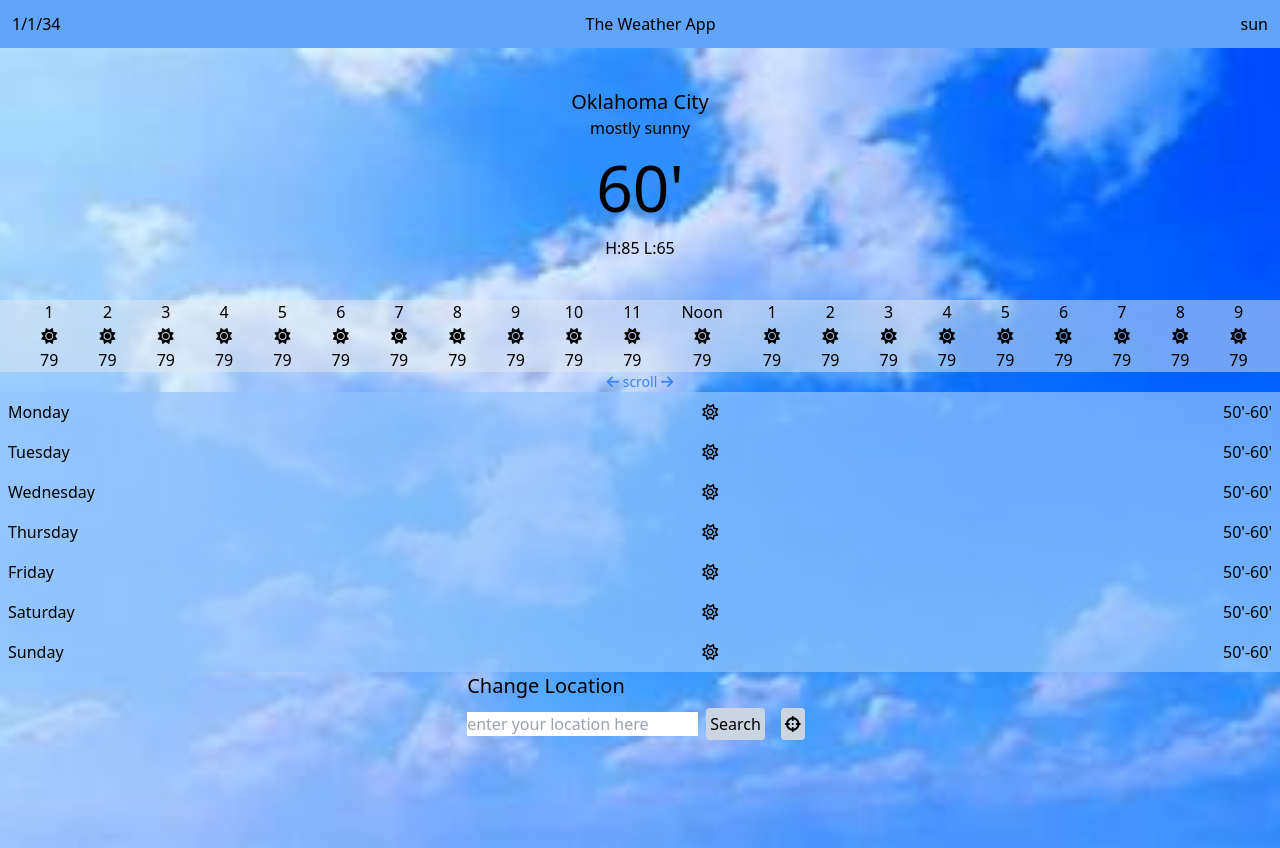
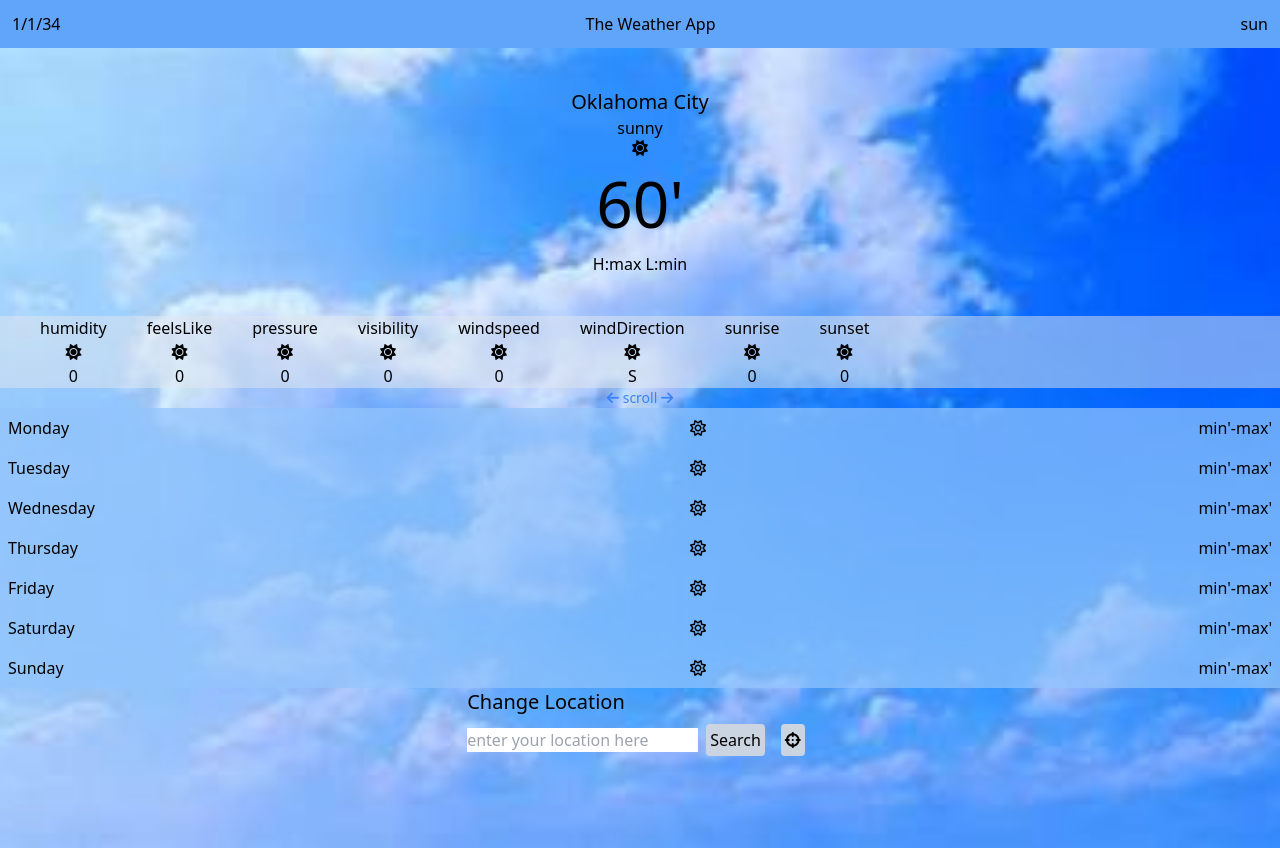
Before and after one commit to deadlykittensgs/react-weather-app, a React (Vite) app: page / in a window 1280 px wide. Built offline with nearby package versions, Linux system fonts and the light colour scheme.

Commit message:
work on converting values

```diff
--- a/src/App.jsx
+++ b/src/App.jsx
@@ -4,13 +4,28 @@ import Hours from './components/Hours'
 import Days from './components/Days'
 
 function App() {
-  const [weatherArray, setWeatherArray] = useState([])
+
+
+
+
+  const [description, setDescription] = useState("sunny")
+  const [dailyMin, setDailyMin] = useState("min")
+  const [dailyMax, setDailyMax] = useState("max")
+  const [weatherArray, setWeatherArray] = useState("")
   const [inputValue, setInputValue] = useState('');
-  const [storedValue, setStoredValue] = useState('');
   const [weather, setWeather] = useState(60)
+  const [humidity, setHumidity] = useState(0)
+  const [visibility, setVisibility] = useState(0)
+  const [windspeed, setWindspeed] = useState(0)
+  const [windDirection,setWindDirection] =useState("S")
+  const [sunrise, setSunrise] = useState(0)
+  const [sunset, setSunset] = useState(0)
+  const [feelsLike, setFeelsLike] = useState(0)
+  const [pressure, setPressure] = useState(0)
   const apiKey ="37c2c16aaa0dc6e405e59110c9fe7c67";
 
  //  step 1 add use states to put information in
+
   // Step 2: Handle input change and update the state
   const handleInputChange = (event) => {
     setInputValue(event.target.value);
@@ -18,7 +33,6 @@ function App() {
 
   // Step 3: Handle click event and store the input value
   const handleClick = () => {
-    setStoredValue(inputValue);
     let locationOfSearch = inputValue.toLocaleLowerCase()
     getWeatherData(locationOfSearch)
   };
@@ -34,10 +48,11 @@ async function getWeatherData(city) {
 
 // check to see if response is ok
 if (!response.ok) {
+  console.log("fetch fail")
   throw new Error("could not fetch weather Data")
 }
+
 // if valid information is returned
-
 let apiInformation = await response.json()
 
 // give use state information
@@ -49,6 +64,18 @@ changeDom()
 
 function changeDom() {
   setWeather(weatherArray.main.temp )
+  setDailyMin(weatherArray.main.temp_min)
+  setDailyMax(weatherArray.main.temp_max)
+  setDescription(weatherArray.weather[0].description)
+  setHumidity(weatherArray.main.pressure)
+  setVisibility(weatherArray.visibility)
+  setWindspeed(weatherArray.wind.speed)
+  setWindDirection(weatherArray.wind.deg)
+  setSunrise(weatherArray.sys.sunrise)
+  setSunset(weatherArray.sys.sunset)
+  setFeelsLike(weatherArray.main.feels_like)
+  setPressure(weatherArray.main.pressure)
+  // set description for some reason it will only set as an object
 
 }
 
@@ -57,11 +84,6 @@ function changeDom() {
 
 
 
-function getLocation() {
-  let location = locationInput.value
-  locationInput = ""
-  getWeatherData(location)
-}
 
 
 
@@ -81,20 +103,21 @@ function getLocation() {
     <div className='flex flex-col h-full items-center bg-sunny-day bg-cover bg-no-repeat bg-center '>
       <div className='flex flex-col items-center p-10'>
       <h1 className='text-xl'>Oklahoma City</h1>
-        <div>mostly sunny</div>
+        <div>{description}</div>
+        <i className="fa-solid fa-sun"></i>
         <div className='text-[4rem]'>{weather}' </div>
-        <div>H:85 L:65 </div>
+        <div>H:{dailyMax} L:{dailyMin} </div>
 
       </div>
 
 
         <div className=' bg-slate-200/50 flex overflow-auto gap-10 w-full'>
-      <Hours/>
+      <Hours windDirection={windDirection}  humidity={humidity} visibility={visibility} windspeed={windspeed} sunrise={sunrise} sunset={sunset} feelsLike={feelsLike} pressure={pressure} />
         </div>
         <p className='text-blue-500 text-sm'> <i className="fa-solid fa-arrow-left"></i> scroll <i className="fa-solid fa-arrow-right"></i> </p>
 
      <div className=' flex flex-col bg-blue-300/70 w-[100%] '>
-     <Days/>
+     <Days dailyMin={dailyMin} dailyMax={dailyMax} />
   </div>
 
   <div>
--- a/src/components/Days.jsx
+++ b/src/components/Days.jsx
@@ -1,6 +1,6 @@
 import React from 'react'
 
-export default function Days() {
+export default function Days({dailyMin,dailyMax}) {
 
 
   return (
@@ -9,37 +9,37 @@ export default function Days() {
 <div className='flex w-screen justify-between p-2'>
   <p className=' w-[15%]' >Monday</p>
   <div><i className="fa-regular fa-sun"></i></div>
-  <div>50'-60'</div>
+  <div>{dailyMin}'-{dailyMax}'</div>
 </div>
 <div className='flex w-screen justify-between p-2'>
   <p className=' w-[15%]'>Tuesday</p>
   <div><i className="fa-regular fa-sun"></i></div>
-  <div>50'-60'</div>
+  <div>{dailyMin}'-{dailyMax}'</div>
 </div>
 <div className='flex w-screen justify-between p-2'>
   <p className=' w-[15%]' >Wednesday</p>
   <div><i className="fa-regular fa-sun"></i></div>
-  <div>50'-60'</div>
+  <div>{dailyMin}'-{dailyMax}'</div>
 </div>
 <div className='flex w-screen justify-between p-2'>
   <p className=' w-[15%]' >Thursday</p>
   <div><i className="fa-regular fa-sun"></i></div>
-  <div>50'-60'</div>
+  <div>{dailyMin}'-{dailyMax}'</div>
 </div>
 <div className='flex w-screen justify-between p-2'>
   <p className=' w-[15%]' >Friday</p>
   <div><i className="fa-regular fa-sun"></i></div>
-  <div>50'-60'</div>
+  <div>{dailyMin}'-{dailyMax}'</div>
 </div>
 <div className='flex w-screen justify-between p-2'>
   <p className=' w-[15%]' >Saturday</p>
   <div><i className="fa-regular fa-sun"></i></div>
-  <div>50'-60'</div>
+  <div>{dailyMin}'-{dailyMax}'</div>
 </div>
 <div className='flex w-screen justify-between p-2'>
   <p className=' w-[15%]'>Sunday</p>
   <div><i className="fa-regular fa-sun"></i></div>
-  <div>50'-60'</div>
+  <div>{dailyMin}'-{dailyMax}'</div>
 </div>
 
 
--- a/src/components/Hours.jsx
+++ b/src/components/Hours.jsx
@@ -1,129 +1,50 @@
 import React from 'react'
 
-export default function Hours() {
+export default function Hours( {humidity, visibility, windspeed,windDirection, sunrise, sunset, feelsLike, pressure}) {
   return (
     <>
     <div></div>
     <div className='flex flex-col items-center'>
-    <p>1</p>
+    <p>humidity</p>
     <div><i className="fa-solid fa-sun"></i></div>
-      <div>79</div>
+      <div>{humidity}</div>
       </div>
       <div className='flex flex-col items-center'>
-    <p>2</p>
+    <p>feelsLike</p>
     <div><i className="fa-solid fa-sun"></i></div>
-      <div>79</div>
+      <div>{feelsLike}</div>
       </div>
       <div className='flex flex-col items-center'>
-    <p>3</p>
+    <p>pressure</p>
     <div><i className="fa-solid fa-sun"></i></div>
-      <div>79</div>
+      <div>{pressure}</div>
       </div>
       <div className='flex flex-col items-center'>
-    <p>4</p>
+    <p>visibility</p>
     <div><i className="fa-solid fa-sun"></i></div>
-      <div>79</div>
+      <div>{visibility}</div>
       </div>
       <div className='flex flex-col items-center'>
-    <p>5</p>
+    <p>windspeed</p>
     <div><i className="fa-solid fa-sun"></i></div>
-      <div>79</div>
+      <div>{windspeed}</div>
       </div>
       <div className='flex flex-col items-center'>
-    <p>6</p>
+    <p>windDirection</p>
     <div><i className="fa-solid fa-sun"></i></div>
-      <div>79</div>
+      <div>{windDirection}</div>
       </div>
       <div className='flex flex-col items-center'>
-    <p>7</p>
+    <p>sunrise</p>
     <div><i className="fa-solid fa-sun"></i></div>
-      <div>79</div>
+      <div>{sunrise}</div>
       </div>
       <div className='flex flex-col items-center'>
-    <p>8</p>
+    <p>sunset</p>
     <div><i className="fa-solid fa-sun"></i></div>
-      <div>79</div>
+      <div>{sunset}</div>
       </div>
-      <div className='flex flex-col items-center'>
-    <p>9</p>
-    <div><i className="fa-solid fa-sun"></i></div>
-      <div>79</div>
-      </div>
-      <div className='flex flex-col items-center'>
-    <p>10</p>
-    <div><i className="fa-solid fa-sun"></i></div>
-      <div>79</div>
-      </div>
-      <div className='flex flex-col items-center'>
-    <p>11</p>
-    <div><i className="fa-solid fa-sun"></i></div>
-      <div>79</div>
-      </div>
-      <div className='flex flex-col items-center'>
-    <p>Noon</p>
-    <div><i className="fa-solid fa-sun"></i></div>
-      <div>79</div>
-      </div>
-      <div className='flex flex-col items-center'>
-    <p>1</p>
-    <div><i className="fa-solid fa-sun"></i></div>
-      <div>79</div>
-      </div>
-      <div className='flex flex-col items-center'>
-    <p>2</p>
-    <div><i className="fa-solid fa-sun"></i></div>
-      <div>79</div>
-      </div>
-      <div className='flex flex-col items-center'>
-    <p>3</p>
-    <div><i className="fa-solid fa-sun"></i></div>
-      <div>79</div>
-      </div>
-      <div className='flex flex-col items-center'>
-    <p>4</p>
-    <div><i className="fa-solid fa-sun"></i></div>
-      <div>79</div>
-      </div>
-      <div className='flex flex-col items-center'>
-    <p>5</p>
-    <div><i className="fa-solid fa-sun"></i></div>
-      <div>79</div>
-      </div>
-      <div className='flex flex-col items-center'>
-    <p>6</p>
-    <div><i className="fa-solid fa-sun"></i></div>
-      <div>79</div>
-      </div>
-      <div className='flex flex-col items-center'>
-    <p>7</p>
-    <div><i className="fa-solid fa-sun"></i></div>
-      <div>79</div>
-      </div>
-      <div className='flex flex-col items-center'>
-    <p>8</p>
-    <div><i className="fa-solid fa-sun"></i></div>
-      <div>79</div>
-      </div>
-      <div className='flex flex-col items-center'>
-    <p>9</p>
-    <div><i className="fa-solid fa-sun"></i></div>
-      <div>79</div>
-      </div>
-      <div className='flex flex-col items-center'>
-    <p>10</p>
-    <div><i className="fa-solid fa-sun"></i></div>
-      <div>79</div>
-      </div>
-      <div className='flex flex-col items-center'>
-    <p>11</p>
-    <div><i className="fa-solid fa-sun"></i></div>
-      <div>79</div>
-      </div>
-      <div className='flex flex-col items-center'>
-    <p>12</p>
-    <div><i className="fa-solid fa-sun"></i></div>
-      <div>79</div>
-      </div>
+
     <div></div>
     </>
 
```
